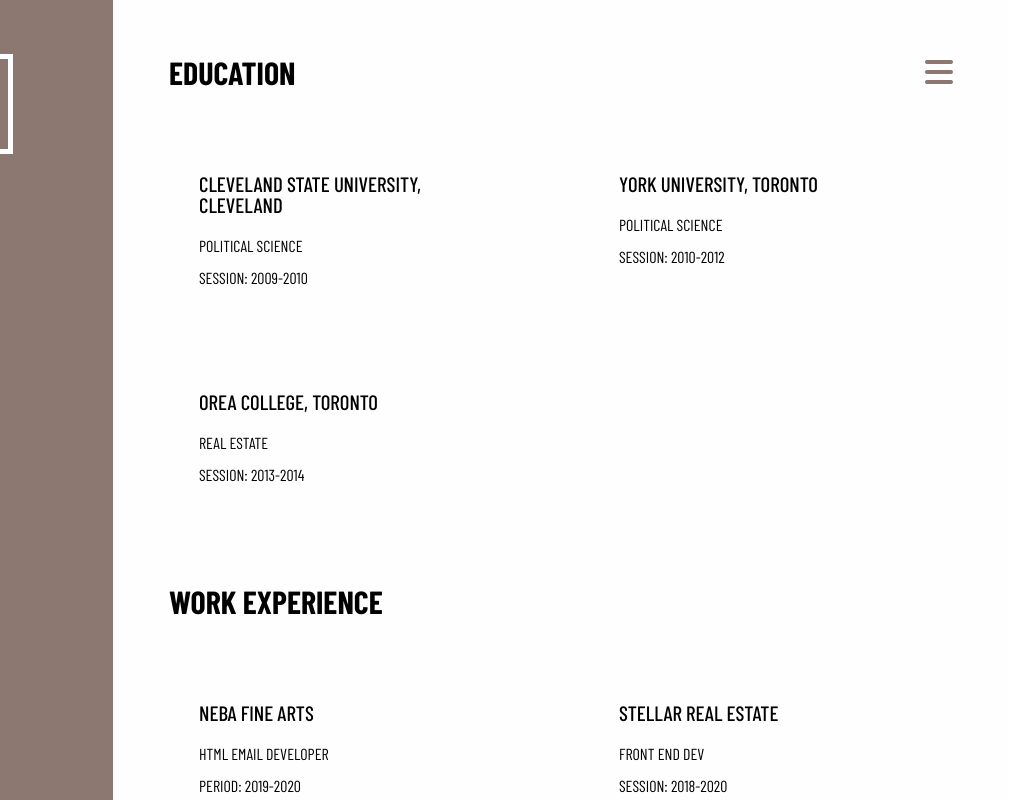
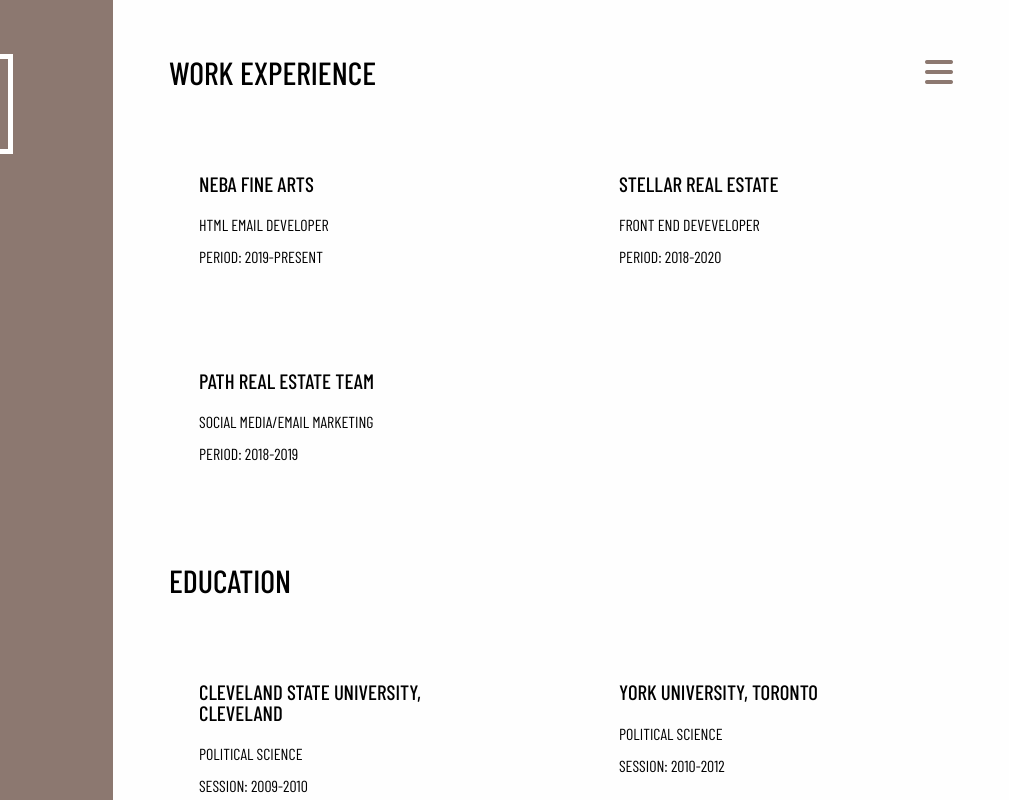
Before and after one commit to stellardevs/portfolioNew, a website with bundled scripts: page src/resume.html in a window 1280 px wide. Shown: the full height of the page, 271-1280 px from the left. Built offline with nearby package versions, Linux system fonts and the light colour scheme; a web font is replaced by a local one.

Commit message:
moved employment to top

```diff
--- a/src/resume.html
+++ b/src/resume.html
@@ -43,6 +43,30 @@
 
     <section class="content-area">
         <div class="scroll-section">
+          <!-- Work Experience Starts  -->
+          <div class="category">
+            <div class="title">
+                <h1>Work Experience</h1>
+            </div>
+            <div class="xp-section">
+                <div class="xp-box">
+                    <h5>NEBA Fine Arts</h5>
+                    <p>HTML Email Developer</p>
+                    <p>period: 2019-present</p>
+                </div>
+                <div class="xp-box">
+                  <h5>Stellar Real Estate</h5>
+                    <p>Front End Deveveloper </p>
+                    <p>period: 2018-2020</p>
+                </div>
+                <div class="xp-box">
+                  <h5>Path Real Estate Team</h5>
+                  <p>Social Media/Email Marketing</p>
+                  <p>period: 2018-2019</p>
+                </div>
+            </div>
+        </div>
+            <!-- Work Experience Ends -->
             <!-- Education Starts  -->
             <div class="category">
                 <div class="title">
@@ -67,30 +91,7 @@
                 </div>
             </div>
             <!-- Education Ends -->
-                <!-- Work Experience Starts  -->
-                <div class="category">
-                <div class="title">
-                    <h1>Work Experience</h1>
-                </div>
-                <div class="xp-section">
-                    <div class="xp-box">
-                        <h5>NEBA Fine Arts</h5>
-                        <p>HTML Email Developer</p>
-                        <p>period: 2019-2020</p>
-                    </div>
-                    <div class="xp-box">
-                      <h5>Stellar Real Estate</h5>
-                        <p>Front End Dev </p>
-                        <p>session: 2018-2020</p>
-                    </div>
-                    <div class="xp-box">
-                      <h5>Path Real Estate Team</h5>
-                      <p>Social Media Marketer</p>
-                      <p>period: 2018-2019</p>
-                    </div>
-                </div>
-            </div>
-                <!-- Work Experience Ends -->
+
         </div>
       </div>
     </section>
--- a/src/scss/_resume.scss
+++ b/src/scss/_resume.scss
@@ -21,7 +21,7 @@
   margin-bottom: 56px;
   cursor: pointer;
   h1 {
-    font-weight: 700;
+    font-weight: 500;
     font-size: 2rem;
     text-transform: uppercase;
     padding: 0 0 56px 0;
--- a/src/scss/_workland.scss
+++ b/src/scss/_workland.scss
@@ -21,7 +21,7 @@
   margin-bottom: 56px;
   cursor: pointer;
   h1 {
-    font-weight: 700;
+    font-weight: 500;
     font-size: 2rem;
     text-transform: uppercase;
     padding: 0 0 56px 0;
```
Also changed, not shown: dist/resume.html, dist/workland.js, 6 other files.
